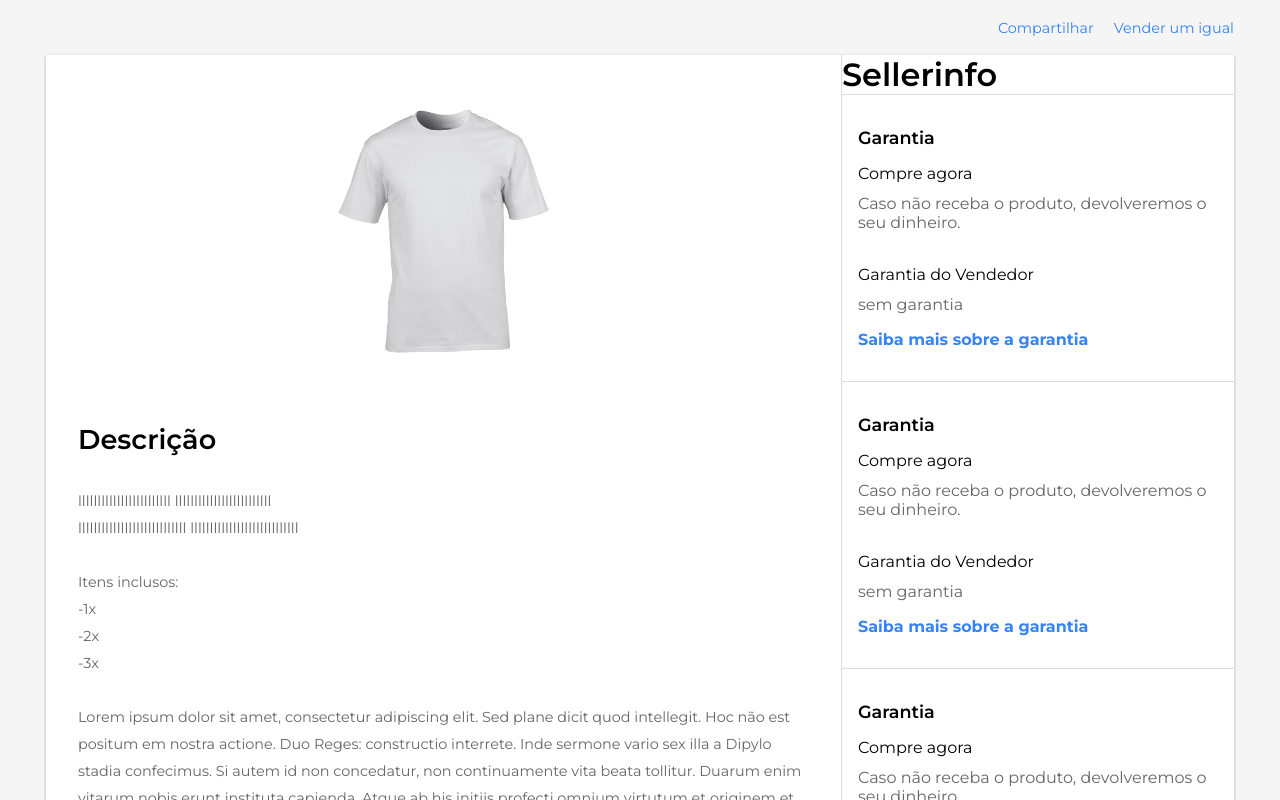
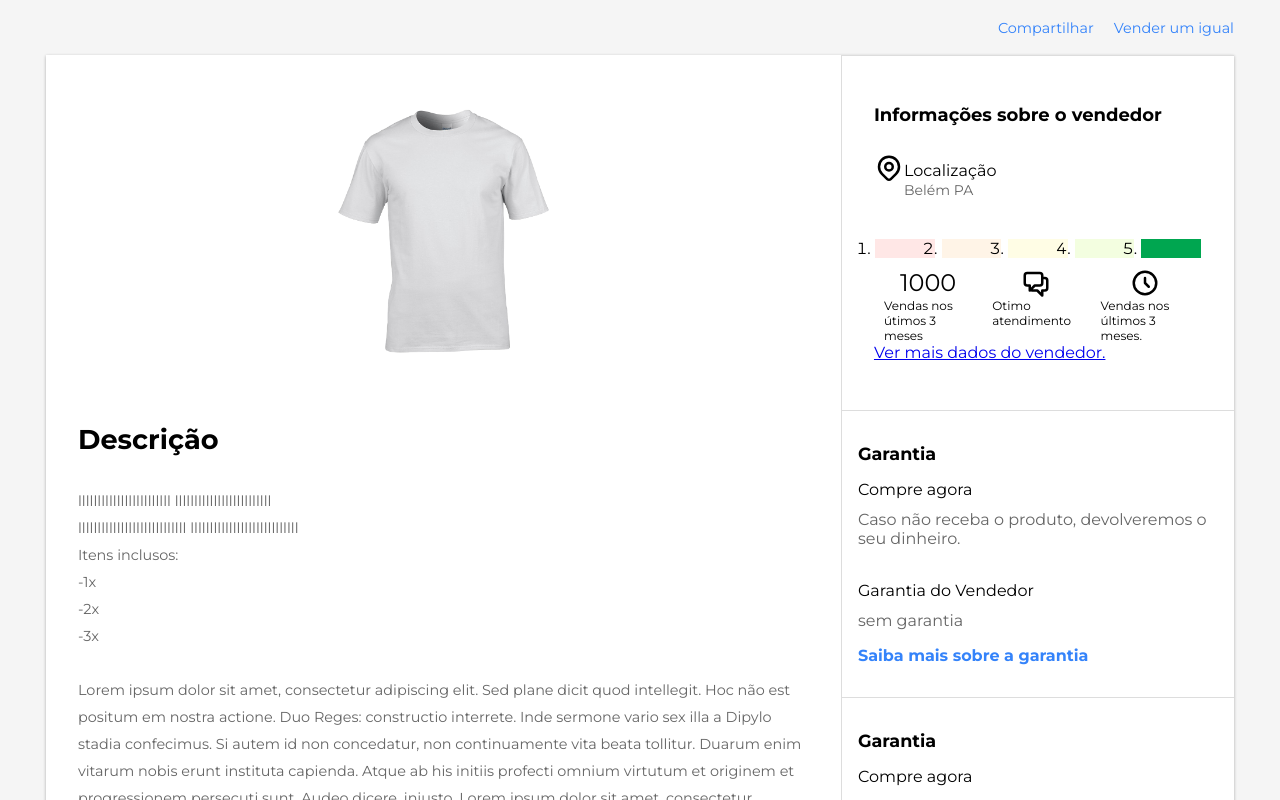
Before and after one commit to Wander27Rodrigues/Clone-Mercado-Livre-ReactJS, a React (Create React App) app: page / in a window 1280 px wide. Shown: the top 800 px of the page. Built offline with nearby package versions, Linux system fonts and the light colour scheme.

Commit message:
SellerInfo

```diff
--- a/src/components/Product/index.tsx
+++ b/src/components/Product/index.tsx
@@ -74,8 +74,8 @@ const Info = () => (
       llllllllllllllllllllllllllll
       llllllllllllllllllllllllllll
       <br />
+      Itens inclusos:
       <br />
-      Itens inclusos:<br />
       -1x <br />
       -2x <br />
       -3x <br />
--- a/src/components/SellerInfo/index.tsx
+++ b/src/components/SellerInfo/index.tsx
@@ -1,11 +1,62 @@
 import React from 'react';
+import SellerInfo from '../SellerInfo';
 
-import { Container } from '../SellerInfo/styles';
+import {
+  Container,
+  Title,
+  LocationCard,
+  LocationIcon,
+  ReputationCard,
+  ReputationRow,
+  ReputationThermomete,
+  SupportIcon,
+  ClockIcon,
+  More,
+ } from '../SellerInfo/styles';
 
 const Sellerinfo: React.FC = () => {
   return (
     <Container>
-      <h1>Sellerinfo</h1>
+      <Title>Informações sobre o vendedor</Title>
+
+      <LocationCard>
+        <LocationIcon/>
+
+        <div>
+          <p>Localização</p>
+          <strong>Belém PA</strong>
+        </div>
+      </LocationCard>
+
+      <ReputationCard>
+        <ReputationThermomete>
+          <li />
+          <li />
+          <li />
+          <li />
+          <li className="active" />
+        </ReputationThermomete>
+
+        <ReputationRow>
+          <div>
+            <strong>1000</strong>
+            <span>Vendas nos útimos 3 meses</span>
+          </div>
+
+          <div>
+            <strong><SupportIcon /></strong>
+            <span>Otimo atendimento</span>
+          </div>
+
+          <div>
+            <strong><ClockIcon /></strong>
+            <span>Vendas nos últimos 3 meses.</span>
+          </div>
+        </ReputationRow>
+      </ReputationCard>
+
+      <More href="#">Ver mais dados do vendedor.</More>
+
     </Container>
   );
 };
--- a/src/components/SellerInfo/styles.ts
+++ b/src/components/SellerInfo/styles.ts
@@ -1,5 +1,127 @@
-import styled from 'styled-components';
+import styled, { css } from "styled-components";
+
+import {
+    HiOutlineLocationMarker,
+    HiOutlineChatAlt2,
+    HiOutlineClock  } from 'react-icons/hi'
+
+
+
 
 export const Container = styled.div`
+    padding: 48px 32px;
+    display:flex;
+    flex-direction: column;
+    border-top: 1px solid var(--color-border);
+`;
 
+export const Title = styled.div`
+    font-size: 18px;
+    margin-bottom: 20px;
+    font-weight: 700;
 `;
+
+export const LocationCard = styled.div`
+    display: flex;
+    aling-items: center;
+    padding: 7px 0;
+
+    > div {
+        margin-top: 8px;
+
+        > p {
+            font-size:16px;
+        }
+        > strong {
+            font-size: 14px;
+            font-weight: normal;
+            color: var(--color-gray);
+        }
+    }
+`;
+const iconCSS = css`
+    width: 30px;
+    height: 30px;
+`;
+export const LocationIcon = styled(HiOutlineLocationMarker)`
+${iconCSS}`;
+
+export const ReputationCard = styled.div`
+    margin-top: 33px;
+    diplay: flex;
+    flex-direction: column;
+    align-items: center;
+`;
+
+export const ReputationRow = styled.div`
+    margin-top: 10px;
+    display: flex;
+    align-items: flex-start;
+
+    > div {
+        width:33%;
+        padding: 0 10px;
+        display: flex;
+        flex-direction: column;
+        align-items: center;
+        text-aling: center;
+
+        > strong {
+            font-size: 24px;
+            font-weight: normal;
+            height:30px;
+        }
+        > span {
+            font-size: 12px;
+        }
+    }
+
+    position: relative;
+
+    & + div {
+        &::before {
+
+        }
+    }
+`;
+
+export const ReputationThermomete = styled.ol`
+    list:none;
+
+    width: 100%;
+    display: grid;
+    grid-template-columns: repeat(5, 1fr);
+
+    grid-gap: 7px;
+    padding: 0 1px;
+
+    > li {
+        width: 100%;
+        heigth: 8px;
+
+        &:nth-child(1) {
+            background: var(--reputation-1);
+        }
+        &:nth-child(2) {
+            background: var(--reputation-2);
+        }
+        &:nth-child(3) {
+            background: var(--reputation-3);
+        }
+        &:nth-child(4) {
+            background: var(--reputation-4);
+        }
+        &:nth-child(5) {
+            background: var(--reputation-5);
+        }
+        &.active {
+            heigth: 19px;
+        }
+    }
+`;
+
+export const SupportIcon = styled(HiOutlineChatAlt2)`${iconCSS}`;
+
+export const ClockIcon = styled(HiOutlineClock)`${iconCSS}`;
+
+export const More = styled.a``;
--- a/src/styles/GlobalStyles.ts
+++ b/src/styles/GlobalStyles.ts
@@ -11,7 +11,7 @@ export default createGlobalStyle`
     background: var(--color-primary);
   }
   h1, h2, h3, h4, h5, h6 {
-    font-weight: 600;
+    font-weight: 700;
   }
   *, button, input {
     border: 0;
```
